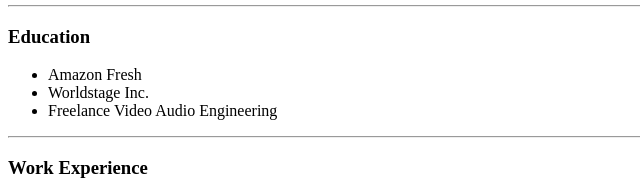
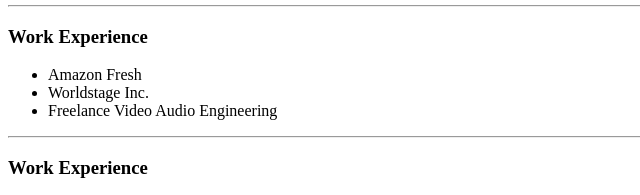
Before and after one commit to tnak1126/CV-Python-Day42, a plain HTML site: page index.html in a window 1280 px wide. Shown: the part 352-547 px from the top of the page, 0-640 px from the left. Drawn offline with Linux system fonts and the light colour scheme.

Commit message:
Day 42 works

```diff
--- a/index.html
+++ b/index.html
@@ -20,7 +20,7 @@
 
   <hr>
 
-  <h3><strong>Education</strong></h3>
+  <h3><strong>Work Experience</strong></h3>
   <ul>
     <li>Amazon Fresh</li>
     <li>Worldstage Inc.</li>
```
